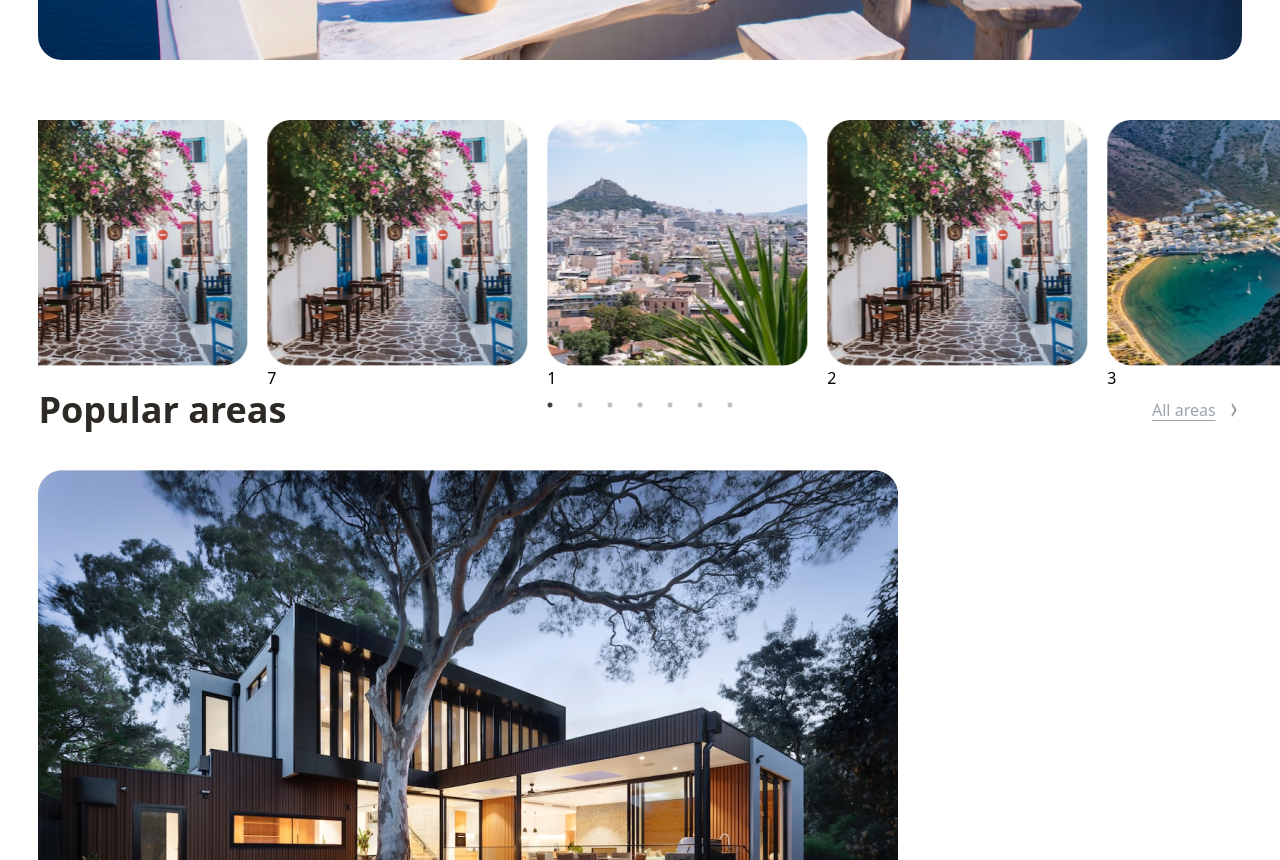
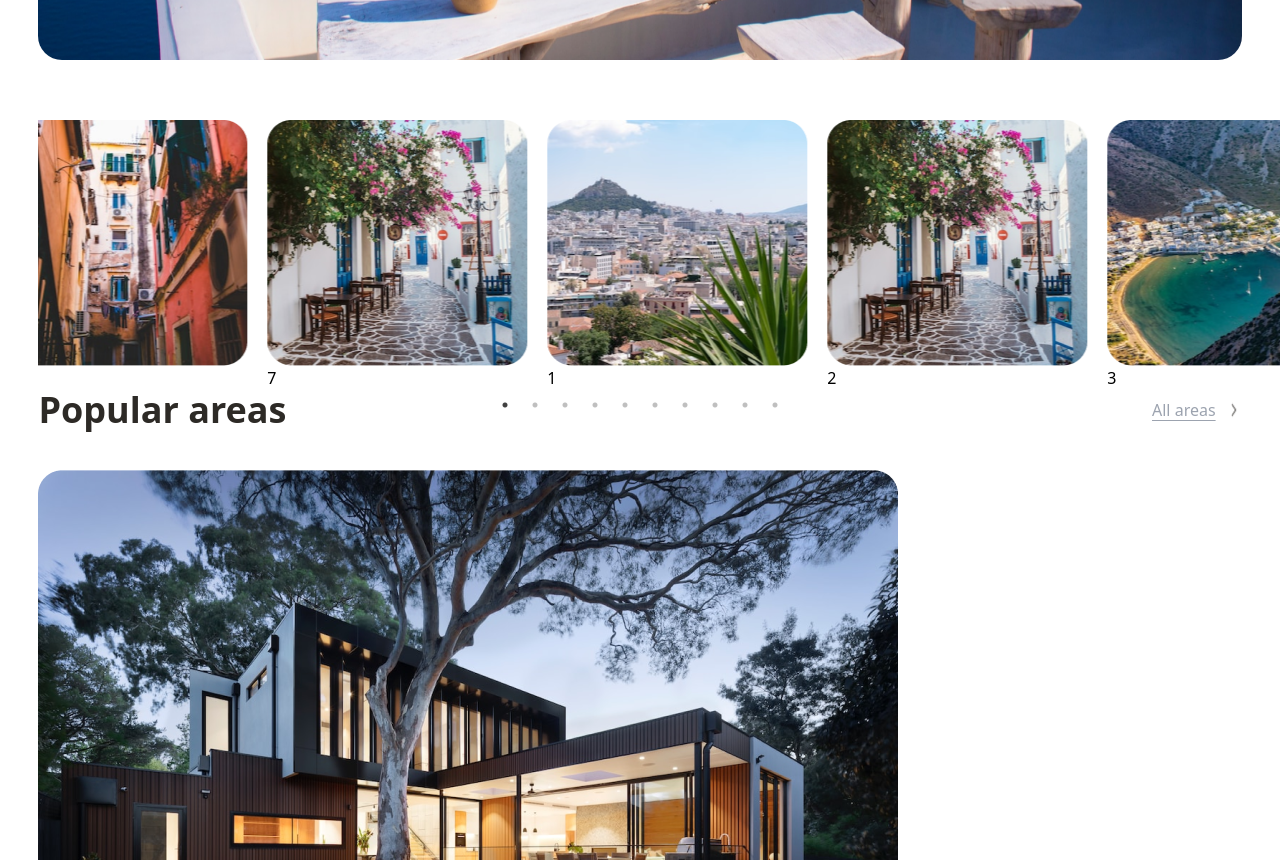
Before and after one commit to irina135/project, a React (Create React App) app: page / in a window 1280 px wide. Shown: the part 500-1360 px from the top of the page. Built offline with nearby package versions, Linux system fonts and the light colour scheme.

Commit message:
add slider

```diff
--- a/src/components/ui/slider/Slider.js
+++ b/src/components/ui/slider/Slider.js
@@ -7,10 +7,14 @@ import sliderImg4 from "../../../assets/imgs/slider/slider-img4.png"
 import sliderImg5 from "../../../assets/imgs/slider/slider-img5.png"
 import sliderImg6 from "../../../assets/imgs/slider/slider-img6.png"
 
+import {sliderList} from '../../../mocks/slider/data.base.slider'
+
+
 export default class AdaptiveHeight extends Component {
+
   render() {
     var settings = {
-        loop: true,
+      loop: true,
       dots: true,
       infinite: true,
       slidesToShow: 6.77,
@@ -20,12 +24,13 @@ export default class AdaptiveHeight extends Component {
         console.log(
           `Slider Changed to: ${index + 1}, background: #222; color: #bada55`
         )
+        index = 0
     }
 }
     return (
-
+      <div>
         <Slider {...settings}>
-          <div className="widthSliderItem">
+        <div className="widthSliderItem">
             <img src={sliderImg1} alt="img"/>
             <p>1</p>
           </div>
@@ -44,11 +49,23 @@ export default class AdaptiveHeight extends Component {
           <p>4</p>
           </div>
           <div className="widthSliderItem">
-          <img src={sliderImg1} alt="img"/>
+          <img src={sliderImg5} alt="img"/>
           <p>5</p>
           </div>
           <div className="widthSliderItem">
+          <img src={sliderImg6} alt="img"/>
+          <p>6</p>
+          </div>
+          <div className="widthSliderItem">
           <img src={sliderImg2} alt="img"/>
+          <p>7</p>
+          </div>
+          <div className="widthSliderItem">
+          <img src={sliderImg5} alt="img"/>
+          <p>5</p>
+          </div>
+          <div className="widthSliderItem">
+          <img src={sliderImg6} alt="img"/>
           <p>6</p>
           </div>
           <div className="widthSliderItem">
@@ -56,7 +73,7 @@ export default class AdaptiveHeight extends Component {
           <p>7</p>
           </div>
         </Slider>
-
+     </div>
     );
   }
 }
--- /dev/null
+++ b/src/components/ui/slider/SliderItem.js
@@ -0,0 +1,8 @@
+export default function SliderItem(props) {
+    return (
+        <div className="widthSliderItem">
+            <img src={props.sliderImg} alt='img'/>
+            <p>{props.title}</p>
+        </div>
+    )
+}
--- a/src/components/ui/slider/SliderList.js
+++ /dev/null
@@ -1,7 +0,0 @@
-export default function SlidesList() {
-    return (
-        <div>
-            SliderList
-        </div>
-    )
-}
--- /dev/null
+++ b/src/mocks/slider/data.base.slider.js
@@ -0,0 +1,22 @@
+import sliderImg1 from '../../assets/imgs/slider/slider-img1.png'
+import sliderImg2 from '../../assets/imgs/slider/slider-img2.png'
+import sliderImg3 from '../../assets/imgs/slider/slider-img3.png'
+import sliderImg4 from '../../assets/imgs/slider/slider-img4.png'
+import sliderImg5 from '../../assets/imgs/slider/slider-img5.png'
+import sliderImg6 from '../../assets/imgs/slider/slider-img6.png'
+
+
+export const sliderList = [
+        {
+            title: 'Athens',
+            text: 'objects',
+            count: 1177,
+            sliderImg: sliderImg1
+        },
+        {
+            title: 'Thessaloniki',
+            text: 'objects',
+            count: 105,
+            sliderImg: sliderImg2
+        },
+]
```
